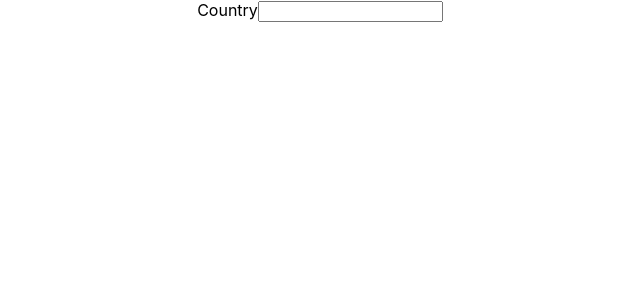
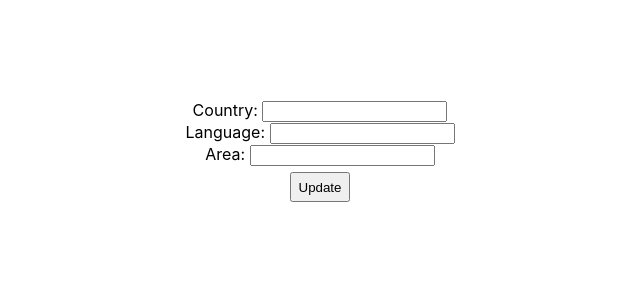
Before and after one commit to dragon-3/countries-api, a React (Create React App) app: page /1 in a window 1280 px wide. Shown: the top 300 px of the page, without its empty margins (320-960 px from the left). Built offline with nearby package versions, Linux system fonts and the light colour scheme; no server answers.

Commit message:
Created an Edit component.

```diff
--- a/src/Edit.js
+++ b/src/Edit.js
@@ -1,18 +1,69 @@
-import React from "react";
+import React, { useEffect, useState } from "react";
 import {useParams} from 'react-router-dom';
+import "./Edit.css"
+import CountryList from "./CountryList";
+import axios from "axios";
 
 function Edit() {
 
-    const id = useParams()
+    const { id } = useParams();
+    const [data, setData] = useState([])
+    const url = `http://localhost:3003/countries/`
+    const [values, setValues] = useState({
+        name: '',
+        language: '',
+        area: ''
+    })
 
+    useEffect(() => {
+        getData();
+    }, [])
+
+    const getData = () => {
+        fetch(url + `${id}`)
+        .then((response) =>
+            response.json()
+        )
+        .then((data) => (
+            setData(data),
+            setValues({name: data.name, language: data.language, area: data.area}))
+        )
+
+        // axios.get(url + `${id}`)
+        // .then(response => (
+        //     setData(response.data),
+        //     setValues({
+        //         name: response.data.name,
+        //         language: response.data.language,
+        //         area: response.data.area,
+        //     })
+        // ))
+    }
+
+    const handleChange = (event) => {
+        event.preventDefault();
+        setValues({
+            ...values, [event.target.name]: event.target.value
+        })
+    }
 
 
     return(
         <div>
-            <form action="">
-                <label htmlFor="">Country</label>
-                <input type="text" />
-            </form>
+            <div className="content">
+
+                <form action="">
+                    <label htmlFor="">Country: </label>
+                    <input type="text" onChange={handleChange} name="name" value={values.name}/><br />
+                    <label htmlFor="">Language: </label>
+                    <input type="text" onChange={handleChange} name="language" value={values.language}/><br />
+                    <label htmlFor="">Area: </label>
+                    <input type="text" onChange={handleChange} name="area" value={values.area}/>
+                </form>
+
+                <button>Update</button>
+            </div>
+
         </div>
     )
 }
```
